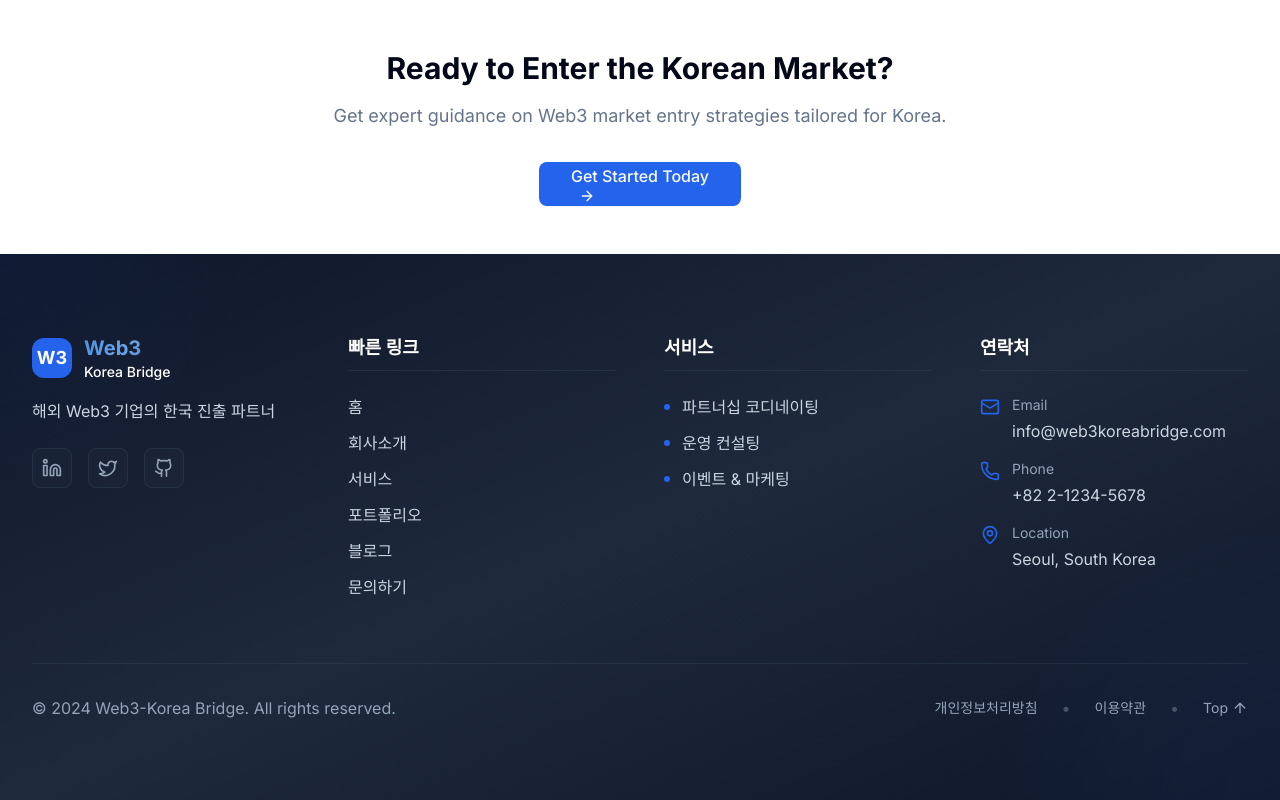
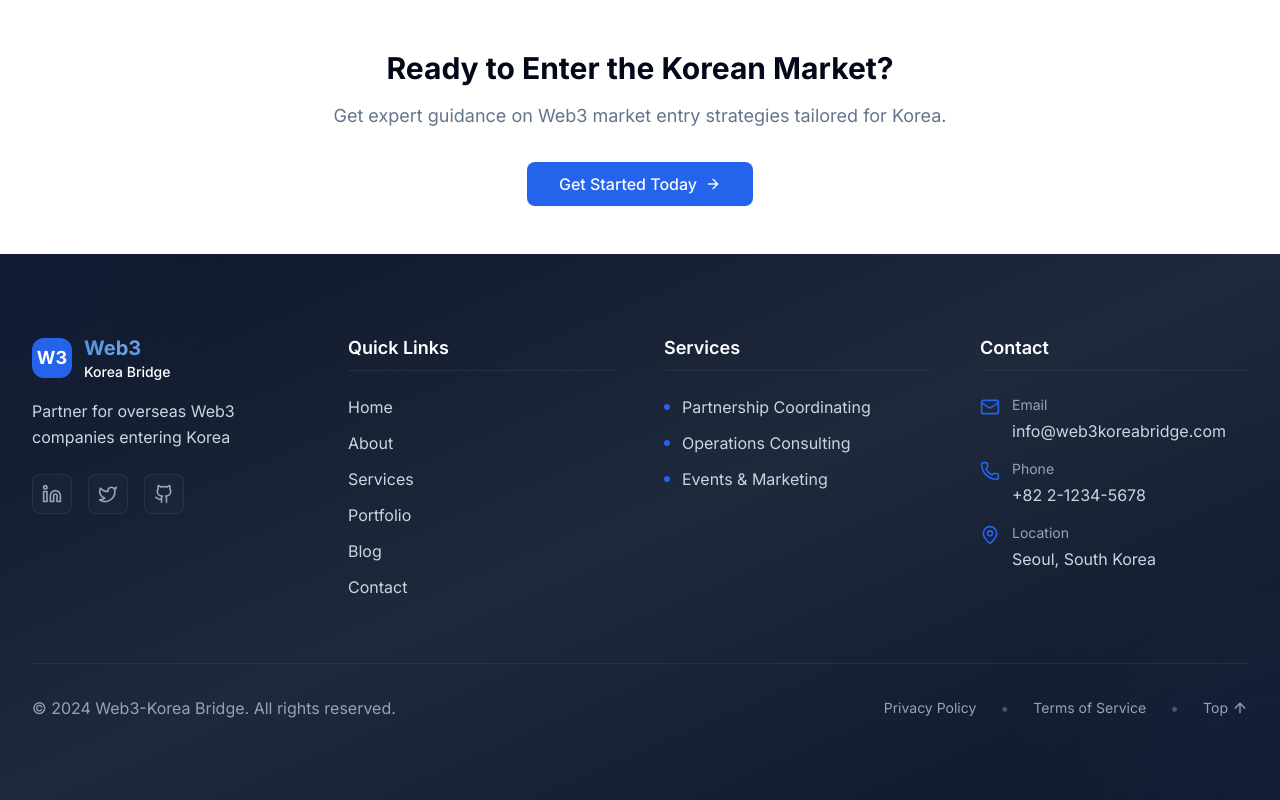
Before and after one commit to smj9504/web3-korea-bridge, a Next.js app in the folder web3-korea-bridge/: page /en/blog in a window 1280 px wide. Shown: the part 2666-3466 px from the top of the page. Built offline with nearby package versions, Linux system fonts and the light colour scheme.

Commit message:
한영 변환 안되던 부분 수정

```diff
--- a/web3-korea-bridge/app/[locale]/blog/BlogPageClient.tsx
+++ b/web3-korea-bridge/app/[locale]/blog/BlogPageClient.tsx
@@ -179,9 +179,12 @@ export function BlogPageClient({ locale, initialData }: BlogPageClientProps) {
               {t('cta.description')}
             </p>
             <Link href={`/${locale}/contact`}>
-              <Button size="lg" className="group">
+              <Button
+                size="lg"
+                className="group"
+                rightIcon={<ArrowRight className="h-4 w-4 group-hover:translate-x-1 transition-transform" />}
+              >
                 {t('cta.button')}
-                <ArrowRight className="ml-2 h-4 w-4 group-hover:translate-x-1 transition-transform" />
               </Button>
             </Link>
           </div>
--- a/web3-korea-bridge/components/home/about-section.tsx
+++ b/web3-korea-bridge/components/home/about-section.tsx
@@ -1,8 +1,9 @@
 'use client'
 
 import React from 'react'
-import { useTranslations } from '@/lib/translations'
+import { useTranslations } from 'next-intl'
 import { motion } from 'framer-motion'
+import Image from 'next/image'
 
 export function AboutSection() {
   const t = useTranslations('about')
@@ -10,13 +11,39 @@ export function AboutSection() {
   return (
     <section className="section-padding">
       <div className="container mx-auto px-4">
-        <div className="grid grid-cols-1 lg:grid-cols-2 gap-12 items-center">
+        <div className="grid grid-cols-1 lg:grid-cols-5 gap-16 lg:gap-20 items-center">
           <motion.div
             initial={{ opacity: 0, x: -20 }}
             whileInView={{ opacity: 1, x: 0 }}
             transition={{ duration: 0.6 }}
             viewport={{ once: true }}
+            className="lg:col-span-3 flex flex-col md:flex-row gap-8 items-center md:items-start"
           >
+            {/* Founder Photo */}
+            <div className="flex-shrink-0">
+              <div className="relative w-48 h-48 md:w-56 md:h-56 lg:w-64 lg:h-64 rounded-xl overflow-hidden bg-gradient-to-br from-primary/10 to-blue-600/10 border-2 border-primary/20">
+                <Image
+                  src="/images/founder-photo.jpg"
+                  alt="Founder"
+                  fill
+                  className="object-cover"
+                  priority
+                  onError={(e) => {
+                    // Fallback if image doesn't exist
+                    e.currentTarget.style.display = 'none'
+                  }}
+                />
+                {/* Placeholder if no image */}
+                <div className="absolute inset-0 flex items-center justify-center text-primary">
+                  <svg className="w-32 h-32" fill="currentColor" viewBox="0 0 20 20">
+                    <path fillRule="evenodd" d="M10 9a3 3 0 100-6 3 3 0 000 6zm-7 9a7 7 0 1114 0H3z" clipRule="evenodd" />
+                  </svg>
+                </div>
+              </div>
+            </div>
+
+            {/* Founder Info */}
+            <div className="flex-1">
               <h2 className="text-3xl md:text-4xl font-bold mb-6">{t('founder.title')}</h2>
               <h3 className="text-xl font-semibold mb-2">{t('founder.description')}</h3>
               <ul className="space-y-3 mt-6">
@@ -27,6 +54,7 @@ export function AboutSection() {
                   </li>
                 ))}
               </ul>
+            </div>
           </motion.div>
 
           <motion.div
@@ -34,20 +62,20 @@ export function AboutSection() {
             whileInView={{ opacity: 1, x: 0 }}
             transition={{ duration: 0.6 }}
             viewport={{ once: true }}
-            className="space-y-8"
+            className="lg:col-span-2 space-y-6"
           >
             <div>
               <h3 className="text-2xl font-bold mb-4">{t('values.title')}</h3>
-              <div className="space-y-4">
-                <div className="card p-4">
+              <div className="space-y-3">
+                <div className="card p-3 lg:p-4">
                   <h4 className="font-semibold mb-2">{t('values.trust.title')}</h4>
                   <p className="text-sm text-muted-foreground">{t('values.trust.description')}</p>
                 </div>
-                <div className="card p-4">
+                <div className="card p-3 lg:p-4">
                   <h4 className="font-semibold mb-2">{t('values.network.title')}</h4>
                   <p className="text-sm text-muted-foreground">{t('values.network.description')}</p>
                 </div>
-                <div className="card p-4">
+                <div className="card p-3 lg:p-4">
                   <h4 className="font-semibold mb-2">{t('values.solution.title')}</h4>
                   <p className="text-sm text-muted-foreground">{t('values.solution.description')}</p>
                 </div>
--- a/web3-korea-bridge/components/home/blog-section.tsx
+++ b/web3-korea-bridge/components/home/blog-section.tsx
@@ -2,7 +2,7 @@
 
 import React from 'react'
 import Link from 'next/link'
-import { useTranslations, useLocale } from '@/lib/translations'
+import { useTranslations, useLocale } from 'next-intl'
 import { motion } from 'framer-motion'
 import { Calendar, User, ArrowRight, Clock } from 'lucide-react'
 import { blogPosts, getFeaturedPosts } from '@/lib/blog-data'
--- a/web3-korea-bridge/components/home/contact-section.tsx
+++ b/web3-korea-bridge/components/home/contact-section.tsx
@@ -1,7 +1,7 @@
 'use client'
 
 import React, { useState } from 'react'
-import { useTranslations } from '@/lib/translations'
+import { useTranslations } from 'next-intl'
 import { motion } from 'framer-motion'
 import { Mail, Phone, MapPin } from 'lucide-react'
 
--- a/web3-korea-bridge/components/home/hero-section.tsx
+++ b/web3-korea-bridge/components/home/hero-section.tsx
@@ -2,7 +2,7 @@
 
 import React, { useEffect, useCallback, useMemo } from 'react'
 import Link from 'next/link'
-import { useTranslations, useLocale } from '@/lib/translations'
+import { useTranslations, useLocale } from 'next-intl'
 import { motion, useAnimation, useReducedMotion, type Variants } from 'framer-motion'
 import { ArrowRight, ChevronDown, Sparkles, Globe, Zap } from 'lucide-react'
 
@@ -217,15 +217,15 @@ export function HeroSection() {
           >
             <div className="trust-indicator">
               <div className="w-2 h-2 bg-primary rounded-full animate-pulse"></div>
-              <span className="text-sm font-medium">15년 삼성전자 경력</span>
+              <span className="text-sm font-medium">{t('tags.samsung')}</span>
             </div>
             <div className="trust-indicator">
               <div className="w-2 h-2 bg-primary rounded-full animate-pulse" style={{animationDelay: '0.5s'}}></div>
-              <span className="text-sm font-medium">PEF M&A 전문가</span>
+              <span className="text-sm font-medium">{t('tags.pef')}</span>
             </div>
             <div className="trust-indicator">
               <div className="w-2 h-2 bg-primary rounded-full animate-pulse" style={{animationDelay: '1s'}}></div>
-              <span className="text-sm font-medium">Web3 비즈니스 파트너</span>
+              <span className="text-sm font-medium">{t('tags.web3')}</span>
             </div>
           </motion.div>
 
--- a/web3-korea-bridge/components/home/portfolio-section.tsx
+++ b/web3-korea-bridge/components/home/portfolio-section.tsx
@@ -1,7 +1,7 @@
 'use client'
 
 import React from 'react'
-import { useTranslations } from '@/lib/translations'
+import { useTranslations } from 'next-intl'
 import { motion } from 'framer-motion'
 
 export function PortfolioSection() {
--- a/web3-korea-bridge/components/home/services-section.tsx
+++ b/web3-korea-bridge/components/home/services-section.tsx
@@ -1,7 +1,7 @@
 'use client'
 
 import React from 'react'
-import { useTranslations } from '@/lib/translations'
+import { useTranslations } from 'next-intl'
 import { motion } from 'framer-motion'
 import { Handshake, Settings, Calendar } from 'lucide-react'
 
--- a/web3-korea-bridge/components/layout/footer.tsx
+++ b/web3-korea-bridge/components/layout/footer.tsx
@@ -2,7 +2,7 @@
 
 import React from 'react'
 import Link from 'next/link'
-import { useTranslations, useLocale } from '@/lib/translations'
+import { useTranslations, useLocale } from 'next-intl'
 import { Mail, Phone, MapPin, Linkedin, Twitter, Github, ArrowUp } from 'lucide-react'
 import { cn } from '@/lib/utils'
 
@@ -19,12 +19,12 @@ export function Footer() {
 
   // Navigation links matching Header
   const navLinks = [
-    { href: '/', label: t('links.home') },
-    { href: '/about', label: t('links.about') },
-    { href: '/services', label: t('links.services') },
-    { href: '/portfolio', label: t('links.portfolio') },
-    { href: '/blog', label: t('links.blog') },
-    { href: '/contact', label: t('links.contact') }
+    { href: `/${locale}`, label: t('links.home') },
+    { href: `/${locale}/about`, label: t('links.about') },
+    { href: `/${locale}/services`, label: t('links.services') },
+    { href: `/${locale}/portfolio`, label: t('links.portfolio') },
+    { href: `/${locale}/blog`, label: t('links.blog') },
+    { href: `/${locale}/contact`, label: t('links.contact') }
   ]
 
   const servicesList = [
@@ -52,7 +52,7 @@ export function Footer() {
           {/* Company Info */}
           <div className="lg:col-span-1 space-y-6">
             <div className="space-y-4">
-              <Link href="/" className="flex items-center space-x-3 group">
+              <Link href={`/${locale}`} className="flex items-center space-x-3 group">
                 <div className="h-10 w-10 rounded-xl bg-gradient-to-br from-primary to-blue-600 flex items-center justify-center group-hover:scale-105 transition-transform" >
                   <span className="text-white font-bold text-lg">W3</span>
                 </div>
--- a/web3-korea-bridge/messages/en.json
+++ b/web3-korea-bridge/messages/en.json
@@ -63,6 +63,11 @@
     "cta": {
       "primary": "Contact Us",
       "secondary": "Explore Services"
+    },
+    "tags": {
+      "samsung": "15 Years Samsung Electronics",
+      "pef": "PEF M&A Expert",
+      "web3": "Web3 Business Partner"
     }
   },
   "services": {
@@ -618,17 +623,6 @@
       }
     }
   },
-  "portfolio": {
-    "title": "Portfolio",
-    "subtitle": "Successful project cases",
-    "viewDetails": "View Details",
-    "category": {
-      "all": "All",
-      "partnership": "Partnership",
-      "consulting": "Consulting",
-      "event": "Event"
-    }
-  },
   "blog": {
     "title": "Blog & Insights",
     "subtitle": "Expert insights and analysis on Web3, blockchain, and the Korean market",
@@ -830,6 +824,13 @@
   "portfolio": {
     "title": "Success Stories & Portfolio",
     "subtitle": "Stories of companies that succeeded with Web3 Korea Bridge",
+    "viewDetails": "View Details",
+    "category": {
+      "all": "All",
+      "partnership": "Partnership",
+      "consulting": "Consulting",
+      "event": "Event"
+    },
     "meta": {
       "title": "Portfolio - Web3 Korea Bridge",
       "description": "Explore our successful case studies and client achievements in the Korean Web3 market"
--- a/web3-korea-bridge/messages/ko.json
+++ b/web3-korea-bridge/messages/ko.json
@@ -63,6 +63,11 @@
     "cta": {
       "primary": "문의하기",
       "secondary": "서비스 살펴보기"
+    },
+    "tags": {
+      "samsung": "15년 삼성전자 경력",
+      "pef": "PEF M&A 전문가",
+      "web3": "Web3 비즈니스 파트너"
     }
   },
   "services": {
```
Also changed, not shown: web3-korea-bridge/public/images/README.md (added). Lines whose indentation alone changed are shown as unchanged.
